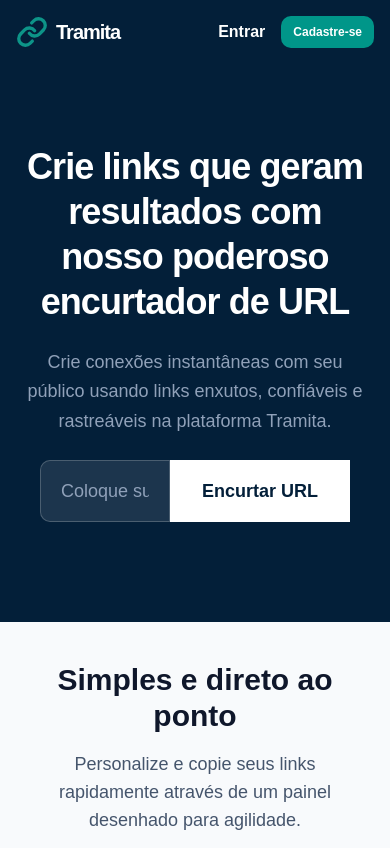
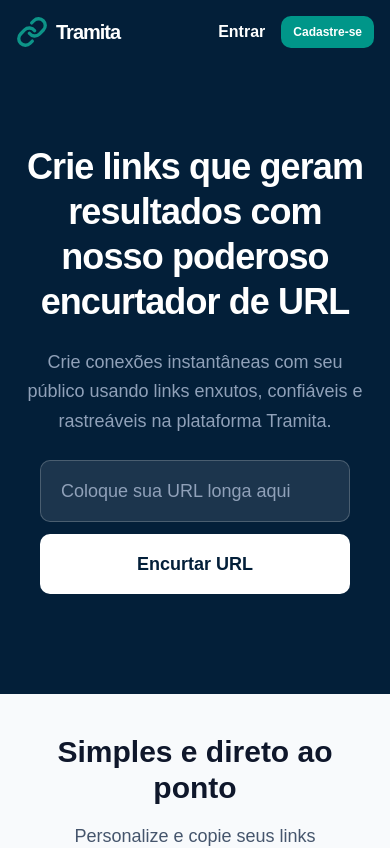
Before and after one commit to TheRodrig0/Tramita, a React (Vite) app in the folder app/: page / in a window 390 px wide. Shown: the top 848 px of the page. Built offline with nearby package versions, Linux system fonts and the light colour scheme.

Commit message:
style(hero): make input group responsive on mobile

```diff
--- a/app/src/components/features/landing-page/HeroSection.tsx
+++ b/app/src/components/features/landing-page/HeroSection.tsx
@@ -3,7 +3,6 @@ import Button from '../../Button'
 
 const HeroSection = () => {
     return (
-        <>
         <section className="text-white bg-brand-dark flex flex-col pt-20 pb-25 px-6 gap-6 items-center justify-center text-center">
 
             <h1 className="font-black text-4xl md:text-6xl tracking-tight max-w-4xl leading-tight">
@@ -14,14 +13,12 @@ const HeroSection = () => {
                 Crie conexões instantâneas com seu público usando links enxutos, confiáveis e rastreáveis na plataforma Tramita.
             </p>
 
-                <div className="flex items-stretch w-full max-w-xl px-4 mx-auto">
-                    <Input className="px-5 py-4 rounded-r-none" placeholder="Coloque sua URL longa aqui" />
-                    <Button variant="white">Encurtar URL</Button>
+            <div className="flex flex-col md:flex-row items-stretch w-full max-w-xl px-4 mx-auto gap-3 md:gap-0">
+                <Input className="px-5 py-4 md:rounded-r-none w-full" placeholder="Coloque sua URL longa aqui" />
+                <Button variant="white" className="w-full md:w-auto rounded-lg md:rounded-l-none">Encurtar URL</Button>
             </div>
 
-
         </section>
-        </>
     )
 }
 
```
Lines whose indentation alone changed are shown as unchanged.
